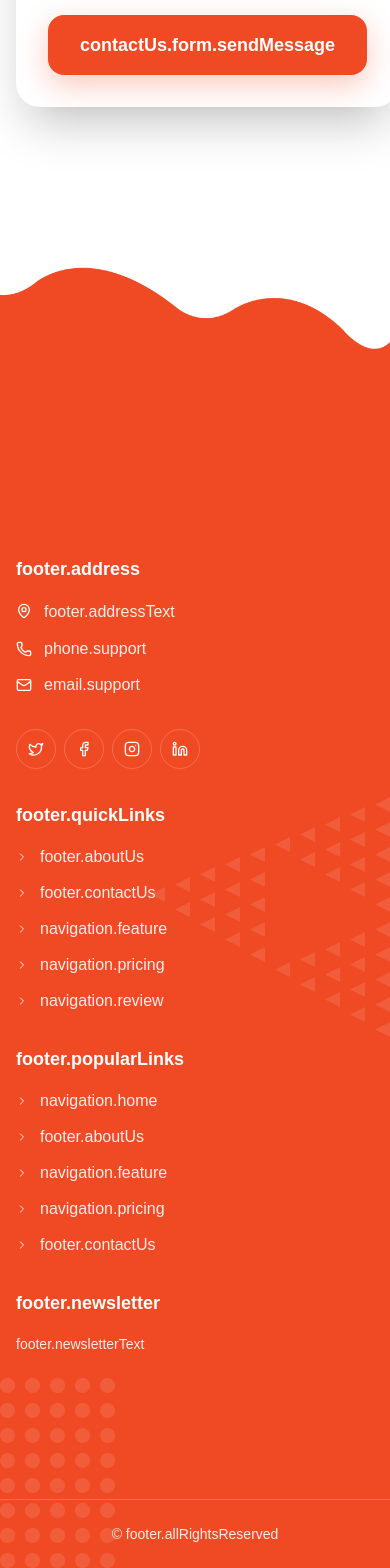
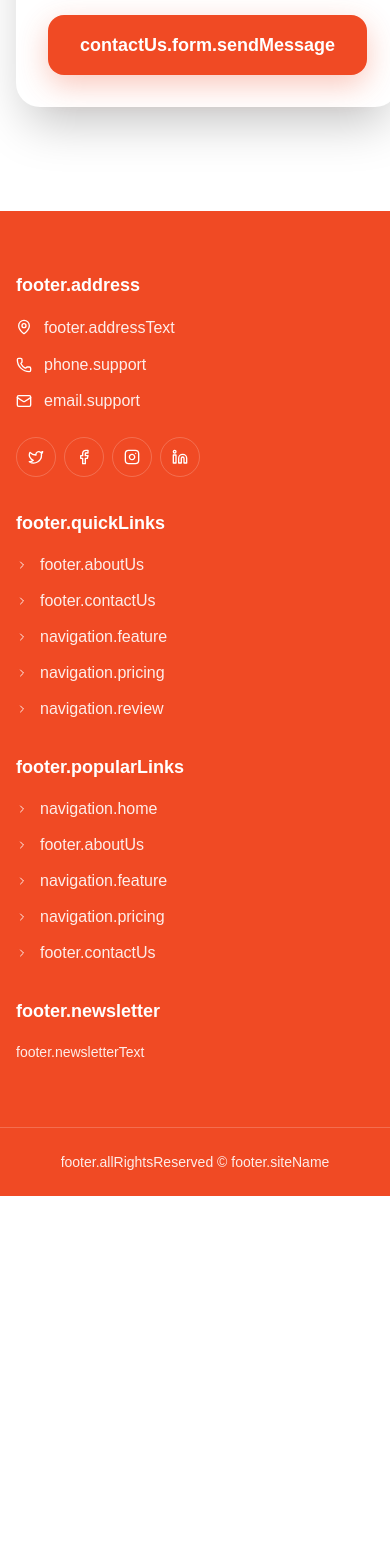
Before and after one commit to Rami-Suwayyed/K-portfilio, a Next.js app: page / in a window 390 px wide. Shown: the part 7462-9030 px from the top of the page. After the commit the page ends 8658 px from the top, so only its background shows below. Built offline with nearby package versions, Linux system fonts and the light colour scheme; what i18next-resources-to-backend would draw is missing.

Commit message:
Simplify footer design and update company name
Removed curved background images and adjusted spacing in the footer for a cleaner, straight-line look. Updated company name and related text in both Arabic and English locale files to reflect 'Company Kabseh for Delivery Services'.

```diff
--- a/public/locales/ar/common.json
+++ b/public/locales/ar/common.json
@@ -254,9 +254,9 @@
   "privacyPolicy": "سياسة الخصوصية",
   "termsConditions": "الشروط والأحكام",
   "career": "الوظائف",
-  "siteName": "كبسة",
+  "siteName": "شركة الكبسة لخدمات التوصيل",
   "allRightsReserved": "جميع الحقوق محفوظة",
-  "designedBy": "مصمم بواسطة كبسة",
+  "designedBy": "مصمم بواسطة شركة الكبسة",
   "home": "الرئيسية",
   "cookies": "ملفات تعريف الارتباط",
   "help": "المساعدة",
--- a/public/locales/en/common.json
+++ b/public/locales/en/common.json
@@ -262,9 +262,9 @@
   "privacyPolicy": "Privacy Policy",
   "termsConditions": "Terms & Conditions",
   "career": "Career",
-  "siteName": "Kabseh",
+  "siteName": "Company Kabseh for Delivery Services",
   "allRightsReserved": "All Rights Reserved",
-  "designedBy": "Designed By Kabseh",
+  "designedBy": "Designed By Company Kabseh for Delivery Services",
   "home": "Home",
   "cookies": "Cookies",
   "help": "Help",
--- a/src/app/globals.css
+++ b/src/app/globals.css
@@ -242,18 +242,10 @@ html {
 }
 
 .footer {
-  margin-top: 6rem;
-  padding-top: 9rem;
-  background:
-    url(/img/bg-circle.png),
-    url(/img/bg-triangle.png),
-    url(/img/bg-top.png),
-    linear-gradient(to bottom right, var(--primary), var(--secondary-dark));
-  background-position:
-    left 0px bottom 0px,
-    right 0px top 50%,
-    center top;
-  background-repeat: no-repeat;
+  margin-top: 2rem;
+  padding-top: 1rem;
+  background: var(--primary);
+  /* Removed curved backgrounds for a straight-line look */
 }
 
 .footer-link::before {
--- a/src/components/Footer.js
+++ b/src/components/Footer.js
@@ -42,28 +42,11 @@ export default function Footer() {
   }
 
   return (
-    <footer className={`relative bg-primary-gradient text-white mt-24 pt-36 overflow-hidden ${isRTL ? 'rtl' : 'ltr'}`}>
-      <Image
-        src={bgCircle}
-        alt=""
-        className="absolute left-0 bottom-0 pointer-events-none z-0"
-        priority
-      />
-      <Image
-        src={bgTriangle}
-        alt=""
-        className="absolute right-0 top-1/2 -translate-y-1/2 pointer-events-none z-0"
-        priority
-      />
-      <Image
-        src={bgTop}
-        alt=""
-        className="absolute top-0 left-1/2 -translate-x-1/2 w-full pointer-events-none z-0"
-        priority
-      />
+    <footer className={`relative bg-primary-gradient text-white mt-10 pt-5 overflow-hidden ${isRTL ? 'rtl' : 'ltr'}`}>
+      {/* Removed curved background images for straight-line look */}
 
       <div className="relative z-10">
-        <div className="container mx-auto px-4 lg:px-8 max-w-7xl py-36">
+        <div className="container mx-auto px-4 lg:px-8 max-w-7xl py-10">
           <div className="grid grid-cols-1 md:grid-cols-2 lg:grid-cols-4 gap-8">
             <div className={`space-y-4 ${isRTL ? 'text-right' : 'text-left'}`}>
               <h4 className="text-white text-lg font-semibold mb-4">
@@ -90,7 +73,7 @@ export default function Footer() {
                 </div>
               </div>
 
-              <div className={`flex gap-2 pt-4 `}>
+              <div className={`flex gap-2 pt-2 `}>
                 <Link
                   target='_blank'
                   href="https://x.com/kabsehjo/"
@@ -223,20 +206,19 @@ export default function Footer() {
             </div>
           </div>
         </div>
-
-        <div className="border-t border-white/20">
-          <div className="container mx-auto px-4 lg:px-8 max-w-7xl py-6">
-            <div className={`flex flex-col md:flex-row ${isRTL ? 'md:flex-row-reverse' : ''
-              } justify-between items-center gap-4`}>
-              <div className={`text-sm text-white/90 ${isRTL ? 'text-right' : 'text-left'}`}>
-                &copy;{' '}
-                <button
+               <button
                   onClick={() => scrollToSection('home')}
                   className="border-b border-white/30 hover:border-white transition-colors"
                 >
                 </button>
+        <div className="border-t border-white/20">
+          <div className="container mx-auto px-4 lg:px-8 max-w-7xl py-6">
+            <div className={`flex flex-col md:flex-row ${isRTL ? 'md:flex-row-reverse' : ''
+              } justify-between items-center gap-2`}>
+              <div className={`text-sm text-white/90 ${isRTL ? 'text-right' : 'text-left'}`}>
                 {t('footer.allRightsReserved')}
-
+                {' '} &copy; {' '}
+               {t('footer.siteName')}
               </div>
 
             </div>
```
